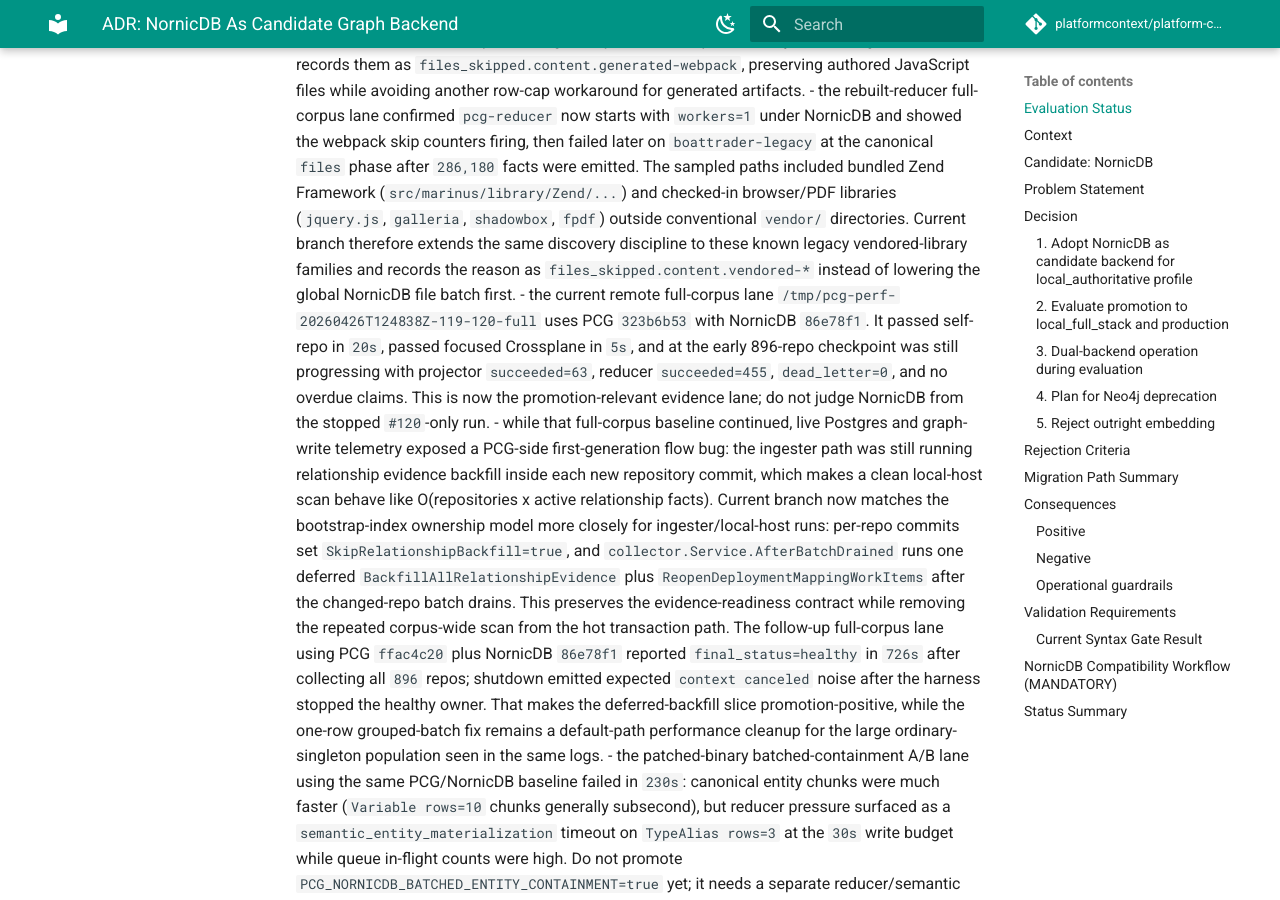
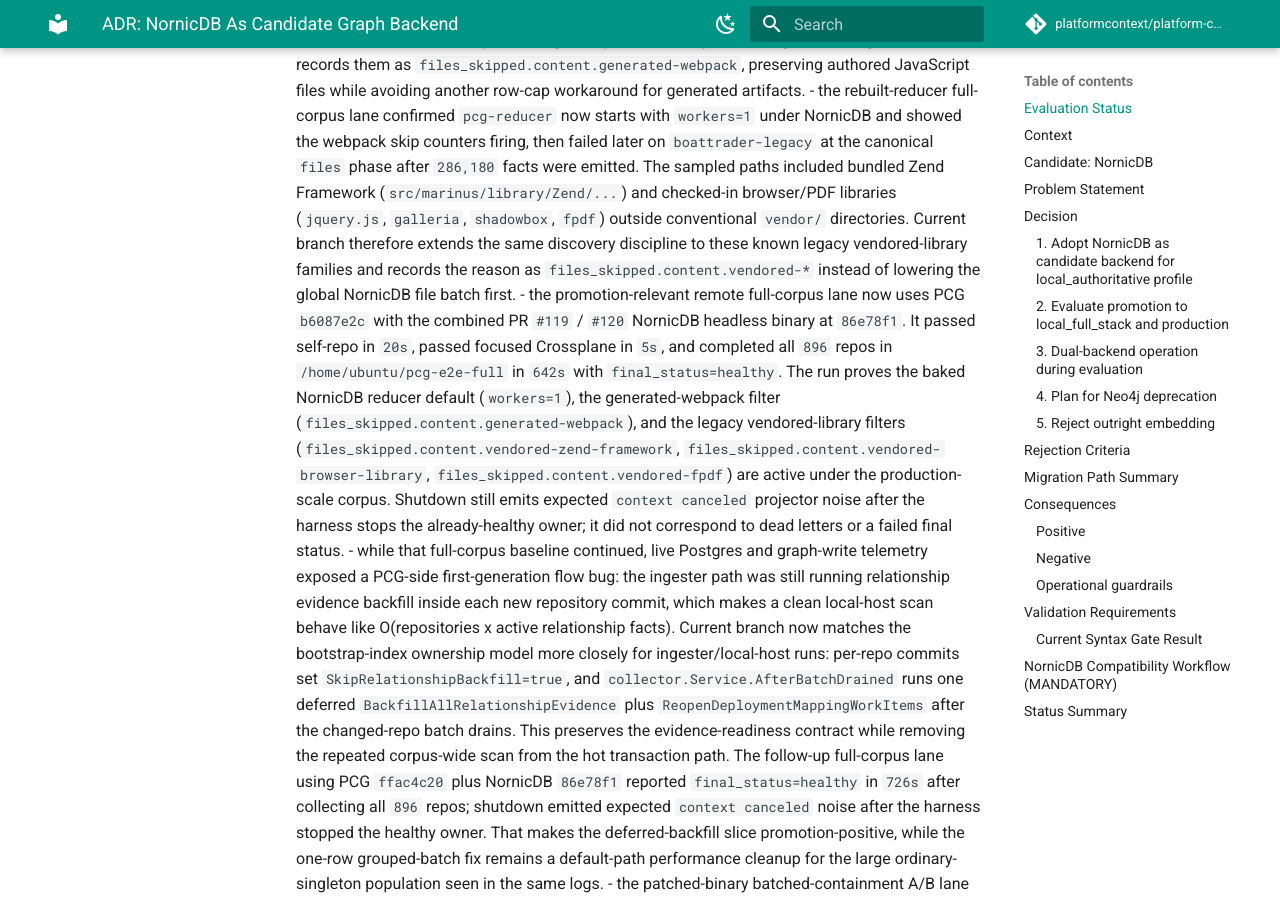
Before and after one commit to platformcontext/platform-context-graph, an MkDocs documentation site: the page built from docs/docs/adrs/2026-04-22-nornicdb-graph-backend-candidate.md, in a window 1280 px wide and 900 px high, scrolled down 18326 px. Built offline with MkDocs 1.6.1 and Material for MkDocs 9.7.7, drawn with Linux system fonts in a browser that asks for light colours; comment, search, counter and statistics services are not loaded.

Commit message:
docs: record nornicdb full corpus pass

```diff
--- a/docs/docs/adrs/2026-04-22-nornicdb-graph-backend-candidate.md
+++ b/docs/docs/adrs/2026-04-22-nornicdb-graph-backend-candidate.md
@@ -110,7 +110,7 @@
 - the combined binary completed the `/home/ubuntu/pcg-test-repos` 23-repo authoritative lane in `80s` after self-repo `20s` and focused Crossplane `5s` warmups. Final status was healthy with the queue drained and no dead letters; the only projection-failure log lines were shutdown `context canceled` messages emitted after the harness stopped the already-healthy owner.
 - the manual `PCG_REDUCER_WORKERS=1` diagnostic lane stayed healthy past the earlier concurrent semantic timeout wall, but the live source-local profile then named a new generated-source pressure source: Laravel/webpack `public/js/app.js`-style files that are not `.min.js` or `.bundle.js` still carried webpack bootstrap wrappers and emitted tens of thousands of generated `Variable` rows. Current branch now prunes large webpack bootstrap bundles by content signature and records them as `files_skipped.content.generated-webpack`, preserving authored JavaScript files while avoiding another row-cap workaround for generated artifacts.
 - the rebuilt-reducer full-corpus lane confirmed `pcg-reducer` now starts with `workers=1` under NornicDB and showed the webpack skip counters firing, then failed later on `boattrader-legacy` at the canonical `files` phase after `286,180` facts were emitted. The sampled paths included bundled Zend Framework (`src/marinus/library/Zend/...`) and checked-in browser/PDF libraries (`jquery.js`, `galleria`, `shadowbox`, `fpdf`) outside conventional `vendor/` directories. Current branch therefore extends the same discovery discipline to these known legacy vendored-library families and records the reason as `files_skipped.content.vendored-*` instead of lowering the global NornicDB file batch first.
-- the current remote full-corpus lane `/tmp/pcg-perf-20260426T124838Z-119-120-full` uses PCG `323b6b53` with NornicDB `86e78f1`. It passed self-repo in `20s`, passed focused Crossplane in `5s`, and at the early 896-repo checkpoint was still progressing with projector `succeeded=63`, reducer `succeeded=455`, `dead_letter=0`, and no overdue claims. This is now the promotion-relevant evidence lane; do not judge NornicDB from the stopped `#120`-only run.
+- the promotion-relevant remote full-corpus lane now uses PCG `b6087e2c` with the combined PR `#119` / `#120` NornicDB headless binary at `86e78f1`. It passed self-repo in `20s`, passed focused Crossplane in `5s`, and completed all `896` repos in `/home/ubuntu/pcg-e2e-full` in `642s` with `final_status=healthy`. The run proves the baked NornicDB reducer default (`workers=1`), the generated-webpack filter (`files_skipped.content.generated-webpack`), and the legacy vendored-library filters (`files_skipped.content.vendored-zend-framework`, `files_skipped.content.vendored-browser-library`, `files_skipped.content.vendored-fpdf`) are active under the production-scale corpus. Shutdown still emits expected `context canceled` projector noise after the harness stops the already-healthy owner; it did not correspond to dead letters or a failed final status.
 - while that full-corpus baseline continued, live Postgres and graph-write telemetry exposed a PCG-side first-generation flow bug: the ingester path was still running relationship evidence backfill inside each new repository commit, which makes a clean local-host scan behave like O(repositories x active relationship facts). Current branch now matches the bootstrap-index ownership model more closely for ingester/local-host runs: per-repo commits set `SkipRelationshipBackfill=true`, and `collector.Service.AfterBatchDrained` runs one deferred `BackfillAllRelationshipEvidence` plus `ReopenDeploymentMappingWorkItems` after the changed-repo batch drains. This preserves the evidence-readiness contract while removing the repeated corpus-wide scan from the hot transaction path. The follow-up full-corpus lane using PCG `ffac4c20` plus NornicDB `86e78f1` reported `final_status=healthy` in `726s` after collecting all `896` repos; shutdown emitted expected `context canceled` noise after the harness stopped the healthy owner. That makes the deferred-backfill slice promotion-positive, while the one-row grouped-batch fix remains a default-path performance cleanup for the large ordinary-singleton population seen in the same logs.
 - the patched-binary batched-containment A/B lane using the same PCG/NornicDB baseline failed in `230s`: canonical entity chunks were much faster (`Variable rows=10` chunks generally subsecond), but reducer pressure surfaced as a `semantic_entity_materialization` timeout on `TypeAlias rows=3` at the `30s` write budget while queue in-flight counts were high. Do not promote `PCG_NORNICDB_BATCHED_ENTITY_CONTAINMENT=true` yet; it needs a separate reducer/semantic contention investigation rather than being treated as a finished default.
 - current branch also adds a focused full-stack wiring proof for the patched-binary batched-containment switch: `TestNornicDBBatchedEntityContainmentFullStackUsesCrossFileBatchedEntityRows` verifies normal cross-file entity rows use one row-scoped `MERGE (n:<Label> {uid: row.entity_id}) SET n += row.props MATCH (f:File {path: row.file_path})` grouped statement and do not fall back to file-scoped singleton execution. That test is separate from the remote A/B run, which still decides whether `PCG_NORNICDB_BATCHED_ENTITY_CONTAINMENT=true` should graduate from patched-binary evaluation to the default once PRs `#119` and `#120` are merged/released.
```
